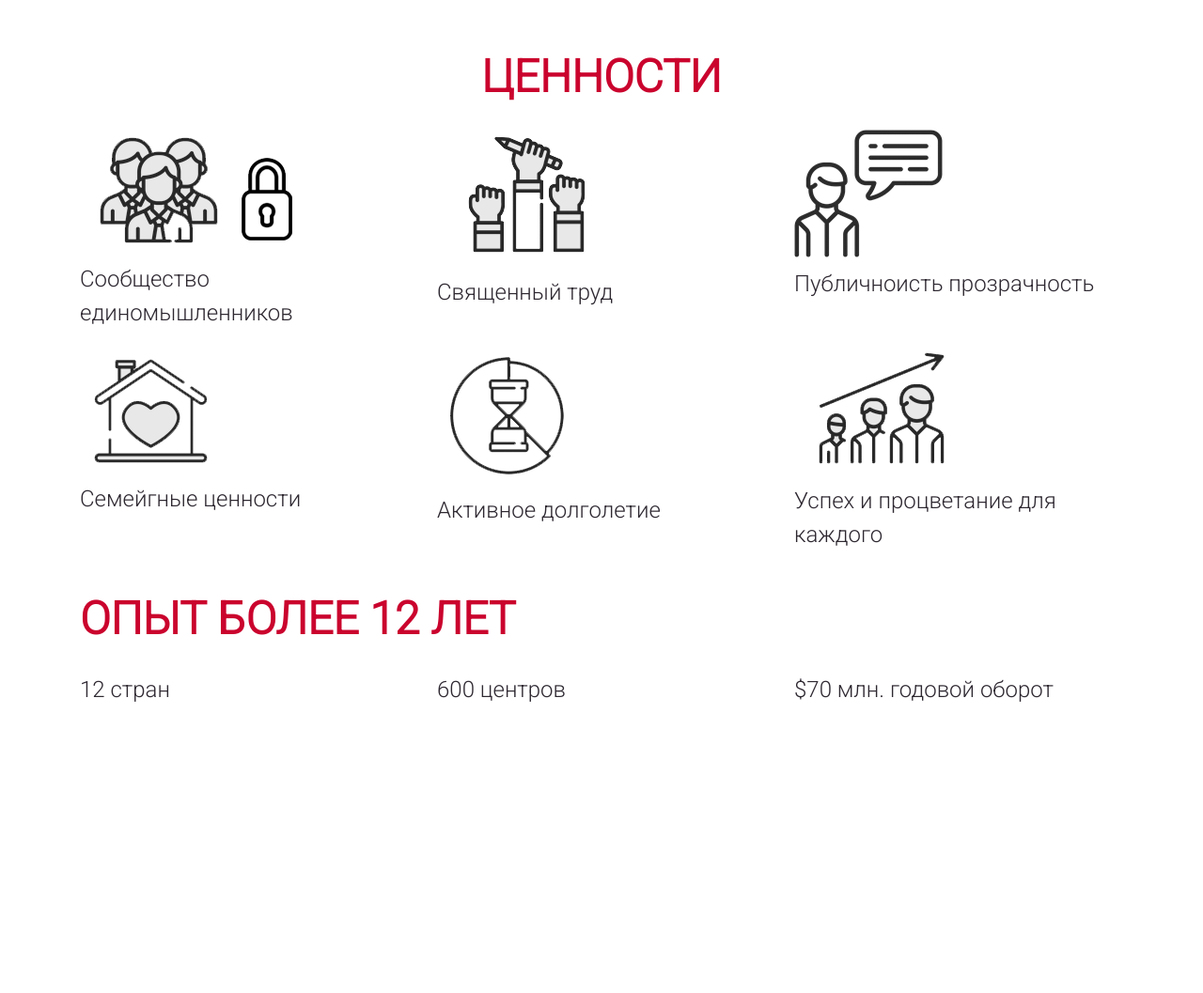
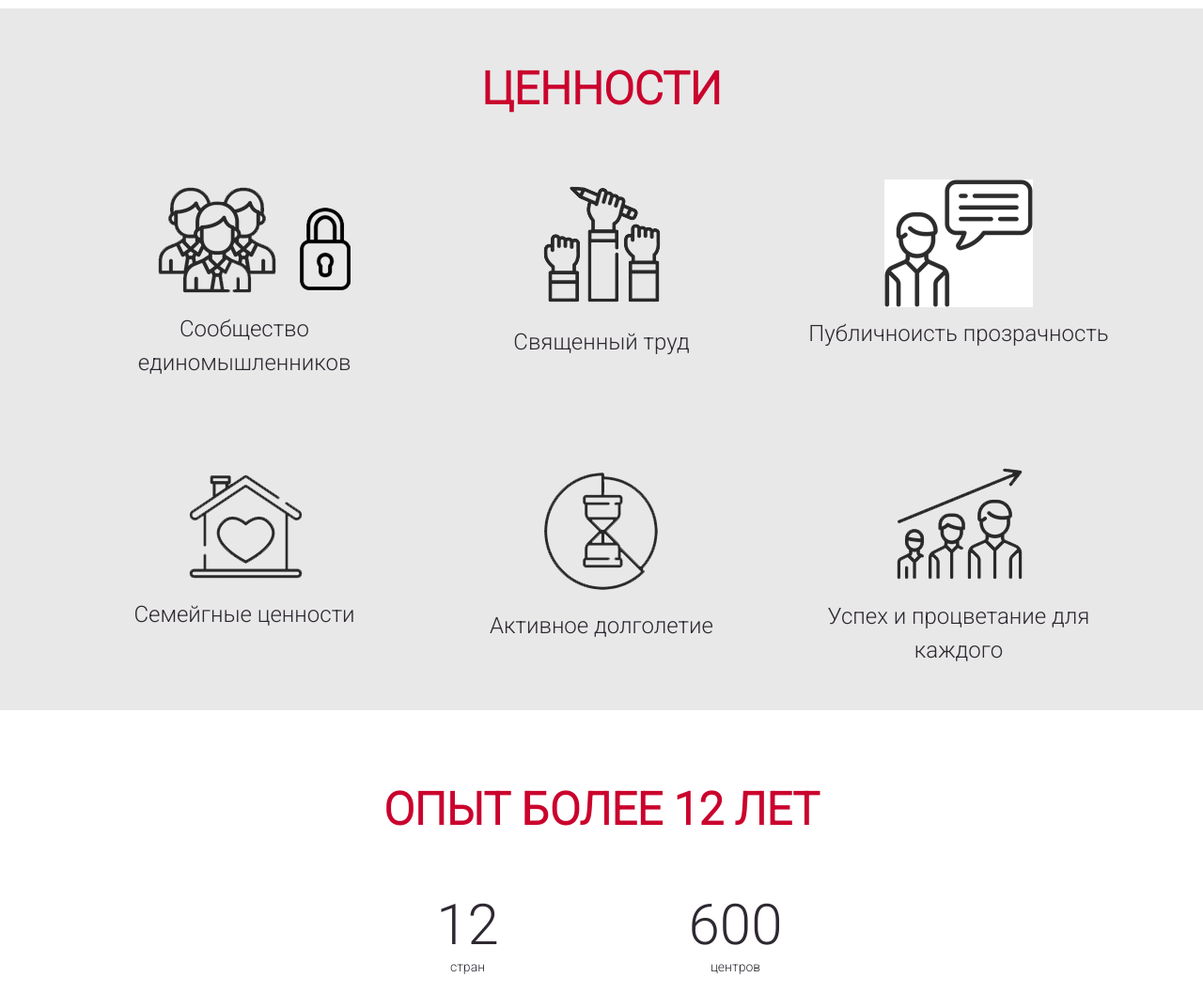
Before and after one commit to milk-2-dev/monastic, a website: page app/main-page.html in a window 1280 px wide. Shown: the part 1020-2077 px from the top of the page at 94% size. Before the commit the page ends 1788 px from the top, so only its background shows below. Drawn offline with Linux system fonts and the light colour scheme.

Commit message:
for monastic

```diff
--- a/app/main-page.html
+++ b/app/main-page.html
@@ -70,20 +70,20 @@
     <section class="second-block">
         <div class="container">
             <h4 class="align-center">ценности</h4>
-            <div class="row">
-                <div class="col-md-4">
+            <div class="row mt-70">
+                <div class="col-md-4 align-center">
                     <div class="icon-block">
                         <i class="icon icon-values1"></i>
                     </div>
                     <p>Сообщество единомышленников</p>
                 </div>
-                <div class="col-md-4">
+                <div class="col-md-4 align-center">
                     <div class="icon-block">
                         <i class="icon icon-values2"></i>
                     </div>
                     <p>Священный труд</p>
                 </div>
-                <div class="col-md-4">
+                <div class="col-md-4 align-center">
                     <div class="icon-block">
                         <i class="icon icon-values3"></i>
                     </div>
@@ -92,20 +92,20 @@
             </div>
 
 
-            <div class="row">
-                <div class="col-md-4">
+            <div class="row mt-70">
+                <div class="col-md-4 align-center">
                     <div class="icon-block">
                         <i class="icon icon-values4"></i>
                     </div>
                     <p>Семейгные ценности</p>
                 </div>
-                <div class="col-md-4">
+                <div class="col-md-4 align-center">
                     <div class="icon-block">
                         <i class="icon icon-values5"></i>
                     </div>
                     <p>Активное долголетие</p>
                 </div>
-                <div class="col-md-4">
+                <div class="col-md-4 align-center">
                     <div class="icon-block">
                         <i class="icon icon-values6"></i>
                     </div>
@@ -117,24 +117,19 @@
 
     <section class="third-block">
         <div class="container">
-            <h4>Опыт более 12 лет</h4>
-            <div class="row">
-                <div class="col-md-4">
+            <h4 class="align-center">Опыт более 12 лет</h4>
+
+            <div class="row mt-60 justify-content-center">
+                <div class="col-md-3">
                     <p>
                         12
                         <span>стран</span>
                     </p>
                 </div>
-                <div class="col-md-4">
+                <div class="col-md-3">
                     <p>
                         600
                         <span>центров</span>
-                    </p>
-                </div>
-                <div class="col-md-4">
-                    <p>
-                        $70 млн.
-                        <span>годовой оборот</span>
                     </p>
                 </div>
             </div>
--- a/app/sass/_atomic.scss
+++ b/app/sass/_atomic.scss
@@ -31,3 +31,7 @@ img.align-center {
 .mt-60{
   margin-top: 60px!important;
 }
+
+.mt-70{
+  margin-top: 70px!important;
+}
--- a/app/sass/_base.scss
+++ b/app/sass/_base.scss
@@ -91,7 +91,7 @@ img {
 }
 
 .first-block{
-  padding: 122px 0;
+  padding: 122px 0 105px;
   background: url('../images/bg.png');
   background-position: right 65px;
   background-size: contain;
@@ -99,9 +99,21 @@ img {
 }
 
 .second-block{
-
+  padding: 30px 0;
+  background: #e8e8e8;
 }
 
 .third-block{
+  padding:50px 0;
 
+  p{
+    font-size: 60px;
+    text-align: center;
+    line-height: 1.2;
+
+    span{
+      display: block;
+      font-size: 14px;
+    }
+  }
 }
```
Also changed, not shown: app/css/main.css.
